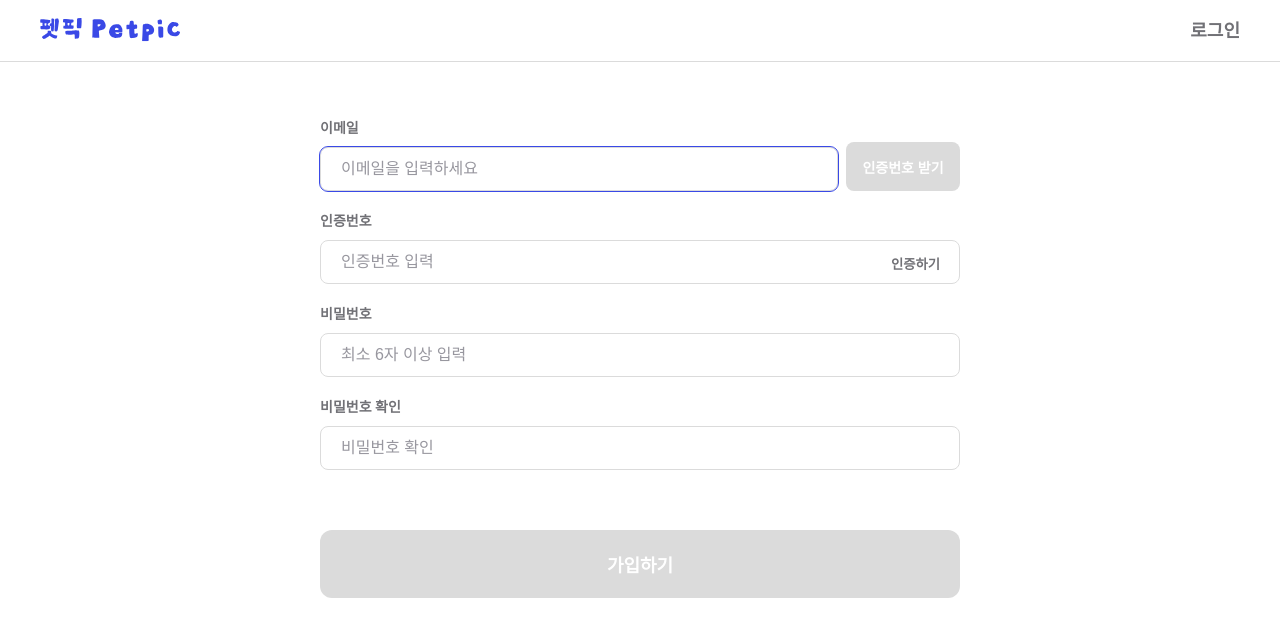
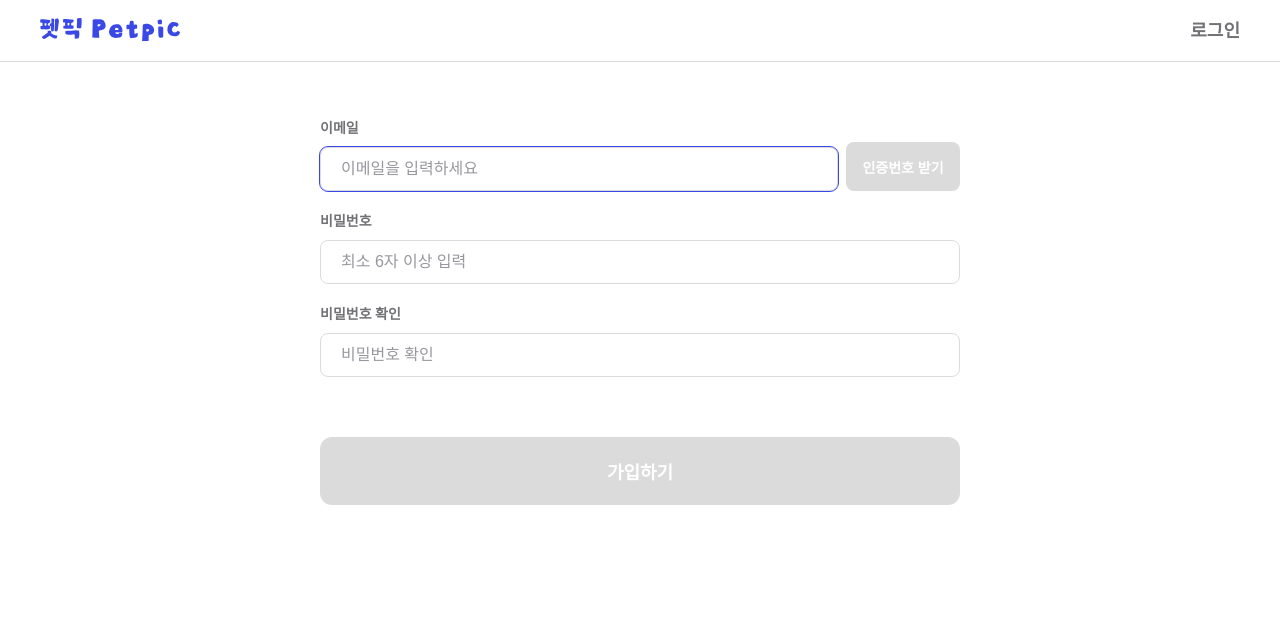
Before and after one commit to we90s/petpic-front, a Next.js app: page /signUp in a window 1280 px wide. Shown: the top 636 px of the page. Built offline with nearby package versions, Linux system fonts and the light colour scheme; no server answers.

Commit message:
인증번호 주석 제거

```diff
--- a/src/container/SignUpContainer.tsx
+++ b/src/container/SignUpContainer.tsx
@@ -70,7 +70,7 @@ export default function SignUpContainer() {
           인증번호 받기
         </Button>
       </div>
-      {/* {isActivateAuthCode && ( */}
+      {isActivateAuthCode && (
         <div className={styles.authWrapper}>
           <Input
             onChange={onChangeAuthCode}
@@ -90,7 +90,7 @@ export default function SignUpContainer() {
             {isValidAuthCode === true ? "인증완료" : "인증하기"}
           </button>
         </div>
-      {/* )} */}
+      )}
       <Input
         type="password"
         label="비밀번호"
```
Lines whose indentation alone changed are shown as unchanged.
